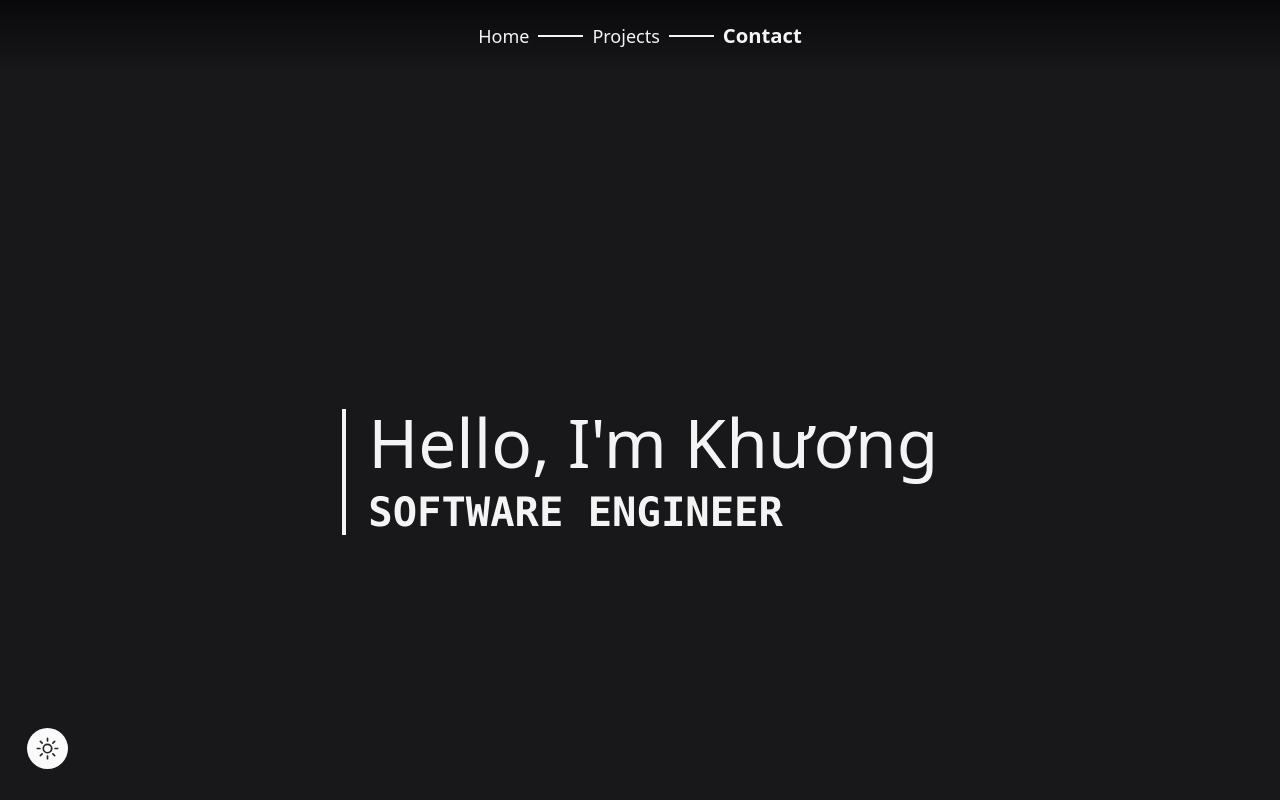
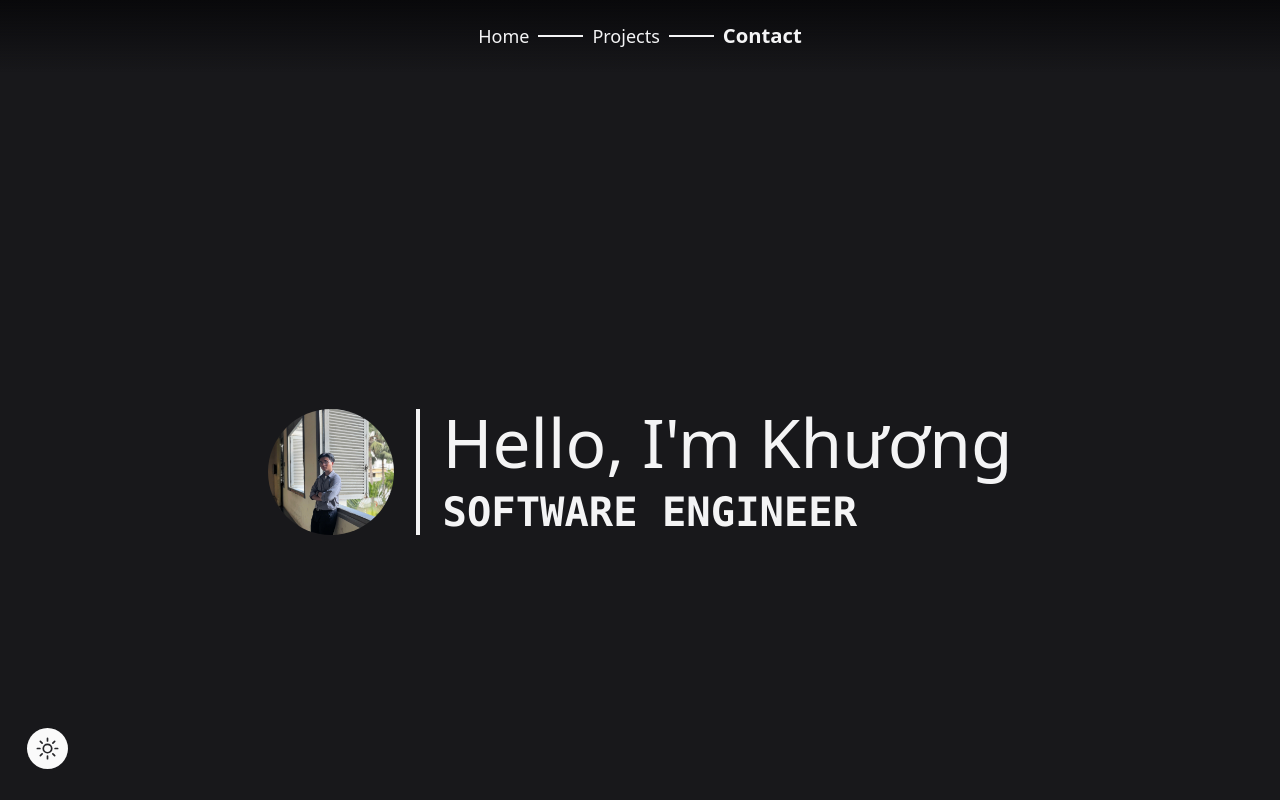
Before and after one commit to KayGV25/Portfolio, a React (Vite) app: page / in a window 1280 px wide. Shown: the top 800 px of the page. Built offline with nearby package versions, Linux system fonts and the light colour scheme.

Commit message:
[ADD] Avatar

```diff
--- a/src/sections/Home.jsx
+++ b/src/sections/Home.jsx
@@ -1,16 +1,37 @@
 import isMobile from "../hooks/isMobile"
+import { useState } from "react"
 
 export default function Home(){
     const checkMobile = isMobile()
+    const [isOpen, setIsOpen] = useState(false)
+
+    isOpen ? document.body.style.overflow = "hidden" : document.body.style.overflow = "auto"
 
     return(
         <>
+            {
+                isOpen &&
+                <div className="fixed inset-0">
+                    <div className="relative w-full h-full grid place-items-center">
+                        <div className="w-full h-full bg-zinc-800 bg-opacity-75 backdrop-blur-sm grid place-items-center transition-opacity data-[closed]:opacity-0 data-[enter]:duration-300 data-[leave]:duration-200 data-[enter]:ease-out data-[leave]:ease-in" onClick={() =>  setIsOpen(false)}>
+                        </div>
+                        <img src="/Avatar.jpg" alt="Avatar"
+                        className="size-80 z-20 absolute object-cover" />
+                    </div>
+                </div>
+            }
             <div id="home"></div>
-            <div className="grid place-items-center w-full h-dvh">
-                <div className="flex flex-col">
-                    <div className="flex flex-col gap-3 border-l-4 pl-5 hover:cursor-default border-current">
-                        <p className="text-6xl">Hello, I'm <span>Khương</span></p>
-                        <p className="text-4xl font-mono font-bold">SOFTWARE ENGINEER</p>
+            <div className="grid place-items-center w-full h-dvh gap-0">
+                <div className="flex flex-wrap justify-center gap-5">
+                    <div className="size-28">
+                        <img src="/Avatar.jpg"
+                        alt="Avatar" className="size-28 rounded-full cursor-pointer object-cover" onClick={() => setIsOpen(true)}/>
+                    </div>
+                    <div className="flex flex-col">
+                        <div className="flex flex-col gap-3 border-l-4 pl-5 hover:cursor-default border-current">
+                            <p className="text-6xl">Hello, I'm <span>Khương</span></p>
+                            <p className="text-4xl font-mono font-bold">SOFTWARE ENGINEER</p>
+                        </div>
                     </div>
                 </div>
             </div>
```
Also changed, not shown: public/Avatar.jpg (added), src/components/Project.jsx (indentation only).
